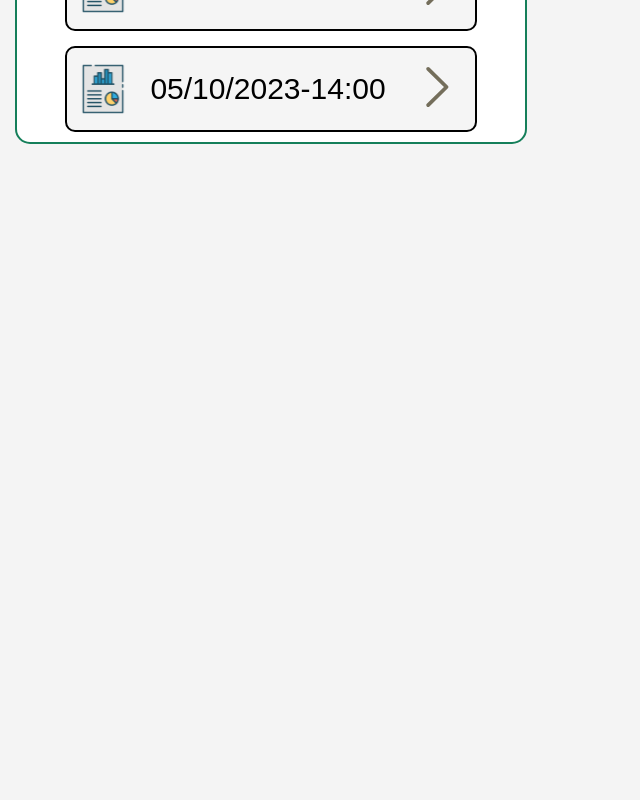
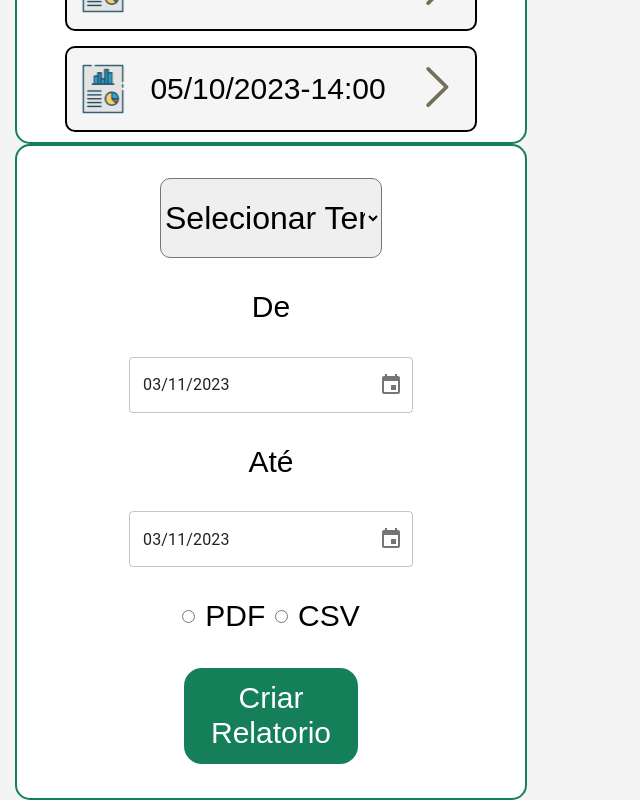
Before and after one commit to RogerioJss/Projeto-Integrador, a React (Vite) app: page /Projeto-Integrador/Relatorios in a window 1280 px wide. Shown: the part 355-1155 px from the top of the page, without its empty margins (0-640 px from the left). Before the commit the page ends 800 px from the top, so only its background shows below. Built offline with nearby package versions, Linux system fonts and the light colour scheme.

Commit message:
Adicionando o componente de criar relatório

```diff
--- a/src/Componentes/Relatorios/CriarRelatorios/index.jsx
+++ b/src/Componentes/Relatorios/CriarRelatorios/index.jsx
@@ -1,11 +1,50 @@
+import styled from "styled-components"
 import Dropdown from "../DropDown"
+import CoresTemaEscuro from "../../../Colors/cores"
+import CalendarioPesquisa from "../CalendarioBusca"
+import TipoRelatorio from "../TipoRelatorio"
+import Button from "../../Button"
+import TextosInferiores from "../../Textos/TextosInferiores"
+const ConteinerGeral = styled.div`
+    background-color: white;
+    display: flex;
+    flex-direction: column;
+    align-items: center;
+    width: 40%;
+    border: 0.125rem solid ${CoresTemaEscuro.corBackgroundBotoes};
+    border-radius: 0.9375rem;
+    padding: 2rem;
+    gap: 15px;
+    margin: 0 0.9375rem;
+    min-width: 21.8125rem;
+    gap: 2rem;
 
+`
+
+const ConteinerTipoRelatorio = styled.div`
+    display: flex;
+    justify-content: space-between;
+    width: 40%;
+`
 
 
 
 const CriarRelatorios = () => {
+
     return(
-            <Dropdown/>
+            <ConteinerGeral>
+                <Dropdown/>
+                <TextosInferiores>De</TextosInferiores>
+                <CalendarioPesquisa/>
+                <TextosInferiores>Até</TextosInferiores>
+                <CalendarioPesquisa/>
+                <ConteinerTipoRelatorio>
+                    <TipoRelatorio>PDF</TipoRelatorio>
+                    <TipoRelatorio>CSV</TipoRelatorio>
+                </ConteinerTipoRelatorio>
+                <Button>Criar Relatorio</Button>
+            </ConteinerGeral>
+
     )
 }
 
--- a/src/Componentes/Relatorios/DropDown/index.jsx
+++ b/src/Componentes/Relatorios/DropDown/index.jsx
@@ -1,10 +1,30 @@
+import { useState } from "react"
+import styled from "styled-components"
+const Select = styled.select`
+width: 50%;
+height: 5rem;
+border-radius: 10px;
+text-align: center;
+font-size: 2rem;
 
+`
+const Option = styled.option`
+`
 
-
-const Dropdown = () => {
+const Dropdown = ({setOpcoes}) => {
+    let opcoes = [
+        {
+        setOpcoes:`Selecionar Terreiro`
+    },
+        {
+        setOpcoes:`terreiro1`
+    }, {
+        setOpcoes:`terreiro2`
+    }]
     return(
-        <>
-        </>
+        <Select>
+            {opcoes.map(opcao=><Option>{opcao.setOpcoes}</Option>)}
+        </Select>
     )
 }
 
--- /dev/null
+++ b/src/Componentes/Relatorios/TipoRelatorio/index.jsx
@@ -0,0 +1,19 @@
+import styled from "styled-components"
+import TextosInferiores from "../../Textos/TextosInferiores"
+
+const TipoRelatorioInput = styled.input.attrs({type:'radio'})`
+`
+const ConteinerGeral = styled.div`
+    display: flex;
+    gap: 10px;
+`
+const TipoRelatorio = ({children})=>{
+    return (
+    <ConteinerGeral>
+        <TipoRelatorioInput/>
+        <TextosInferiores>{children}</TextosInferiores>
+    </ConteinerGeral>
+    )
+}
+
+export default TipoRelatorio
```
